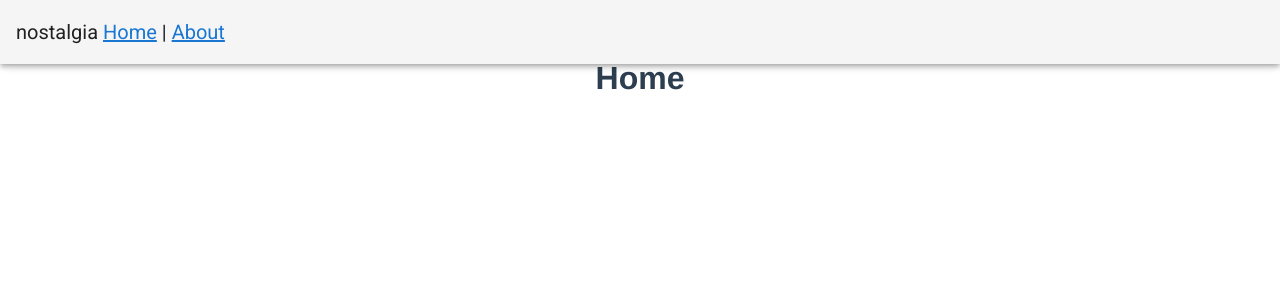
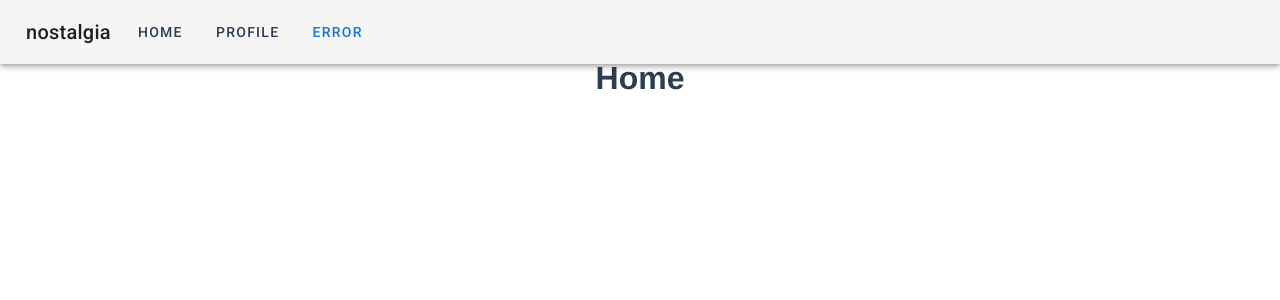
Before and after one commit to nsktky/nostalgia, a Vue app in the folder nostalgia/: page / in a window 1280 px wide. Shown: the top 300 px of the page. Built offline with nearby package versions, Linux system fonts and the light colour scheme.

Commit message:
bar調整

```diff
--- a/nostalgia/src/components/layouts/IndexBar.vue
+++ b/nostalgia/src/components/layouts/IndexBar.vue
@@ -1,19 +1,26 @@
 <template>
   <v-app id="inspire">
-
     <v-app-bar app
       inverted-scroll
       scroll-threshold="50"
     >
-    <v-toolbar-title>nostalgia
-      <router-link to="/">Home</router-link> |
-      <router-link to="/about">About</router-link>
-    </v-toolbar-title>
+        <v-toolbar-title>
+            <div class="title">nostalgia</div>
+        </v-toolbar-title>
+        <v-toolbar-items>
+            <v-btn text>
+                <router-link to="/"><div class="link">Home</div></router-link>
+            </v-btn>
+            <v-btn text>
+                <router-link to="/about" router-link-exact-active>
+                    <div class="link">Profile</div>
+                </router-link>
+            </v-btn>
+            <v-btn text>
+                <a href="https://twitter.com/home">Error</a>
+            </v-btn>
+        </v-toolbar-items>
     </v-app-bar>
-
-    <v-main>
-      <!--  -->
-    </v-main>
   </v-app>
 </template>
 
@@ -23,3 +30,15 @@
     }),
   }
 </script>
+
+<style>
+a {
+  text-decoration: none;
+}
+.title{
+    padding: 10px;
+}
+.link{
+    color: #2c3e50;
+}
+</style>
```
Also changed, not shown: nostalgia/src/views/AboutView.vue (line endings or trailing spaces), nostalgia/src/views/HomeView.vue (line endings or trailing spaces).
